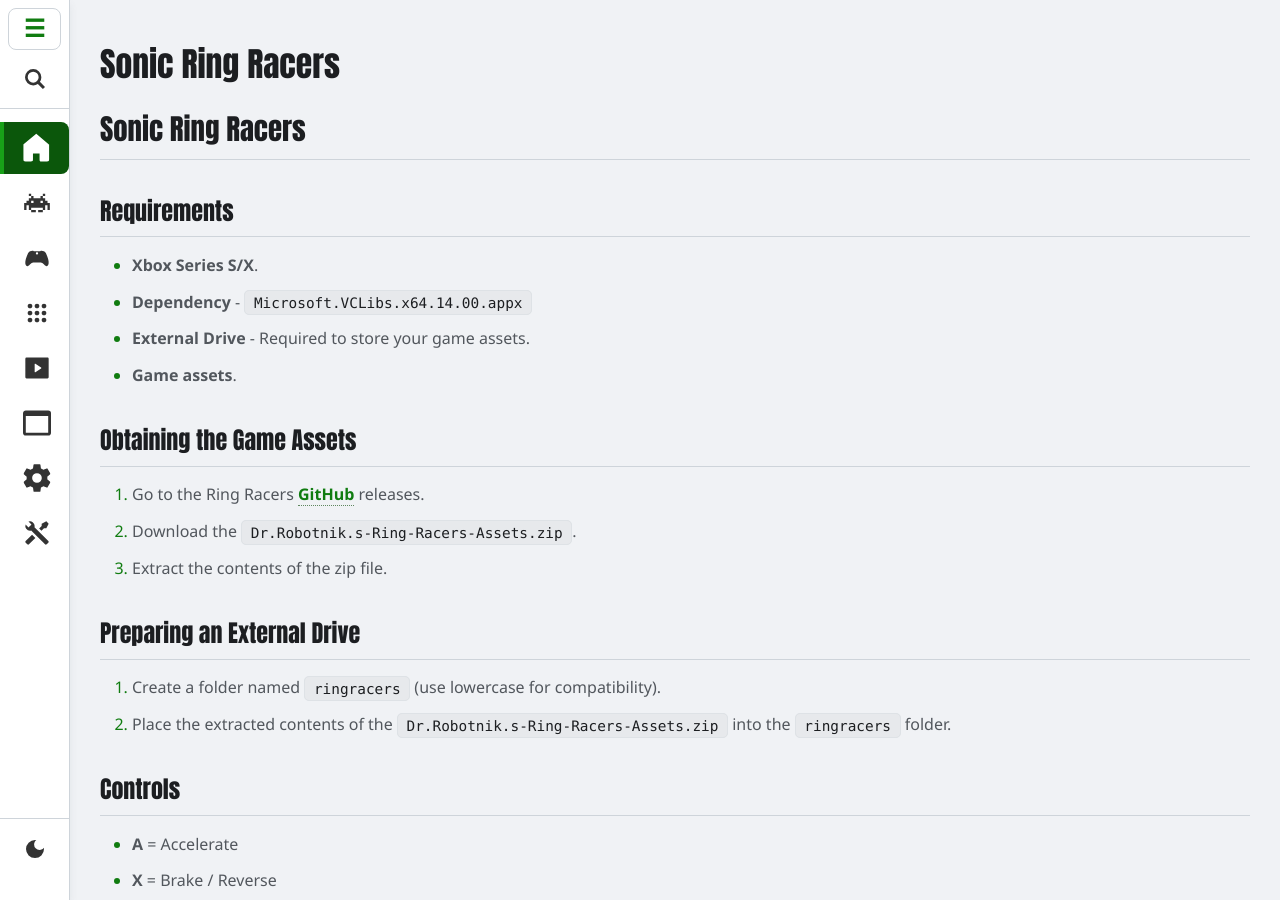
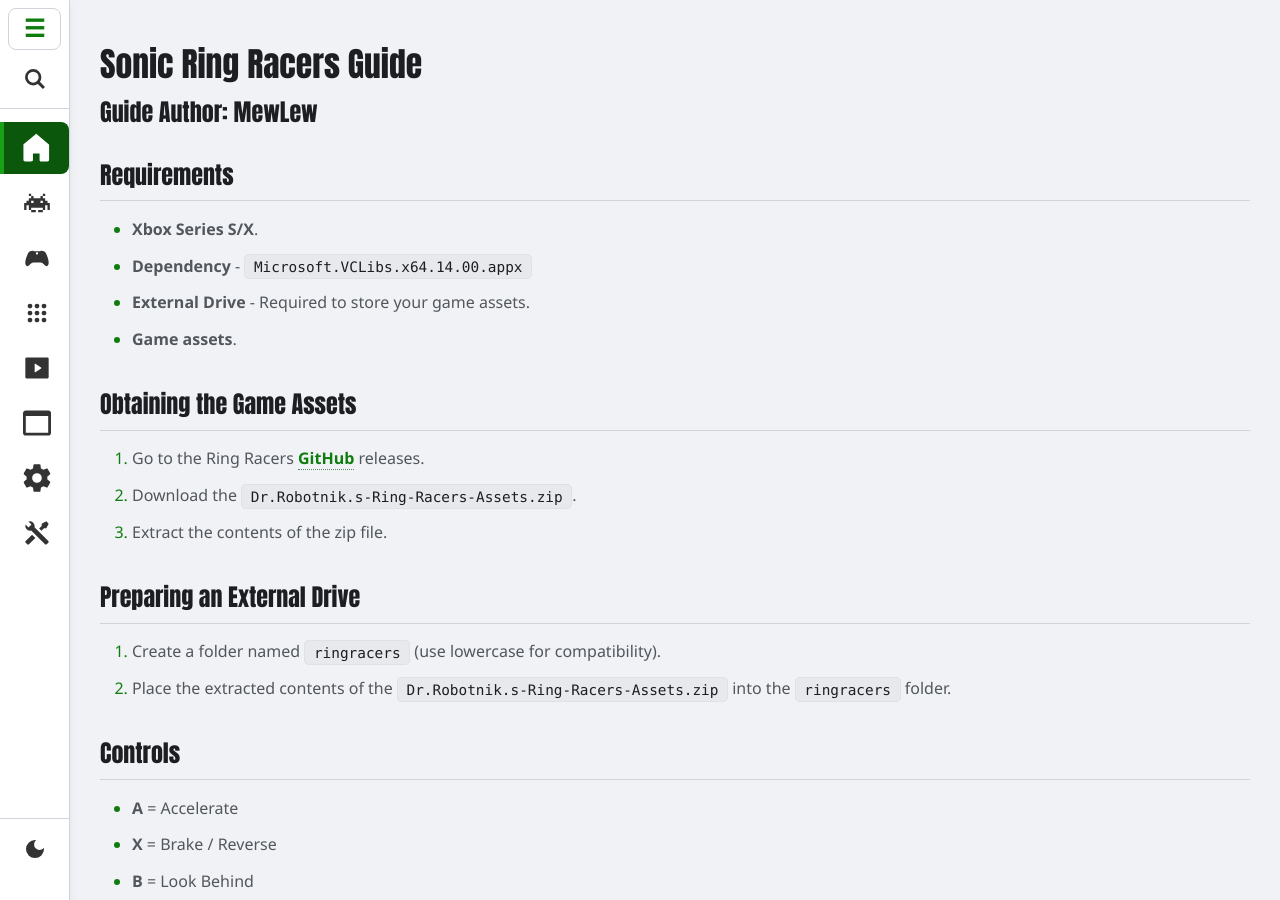
Before and after one commit to EmulationRevival/emulationrevival.github.io, a Jekyll site: the page built from guides/ports/sonicringracers.md, in a window 1280 px wide and 900 px high. Built offline with Jekyll 4.4.1, drawn with Linux system fonts in a browser that asks for light colours.

Commit message:
Update sonicringracers.md

```diff
--- a/guides/ports/sonicringracers.md
+++ b/guides/ports/sonicringracers.md
@@ -1,11 +1,10 @@
 ---
 layout: template
-title: "Sonic Ring Racers"
+title: "Sonic Ring Racers Guide"
 permalink: /guides/ports/sonicringracers-guide/
 description: "A guide for setting up Sonic Ring Racers on dev mode."
+author: "MewLew"
 ---
-
-## Sonic Ring Racers
 
 ### Requirements
 - **Xbox Series S/X**.
```
